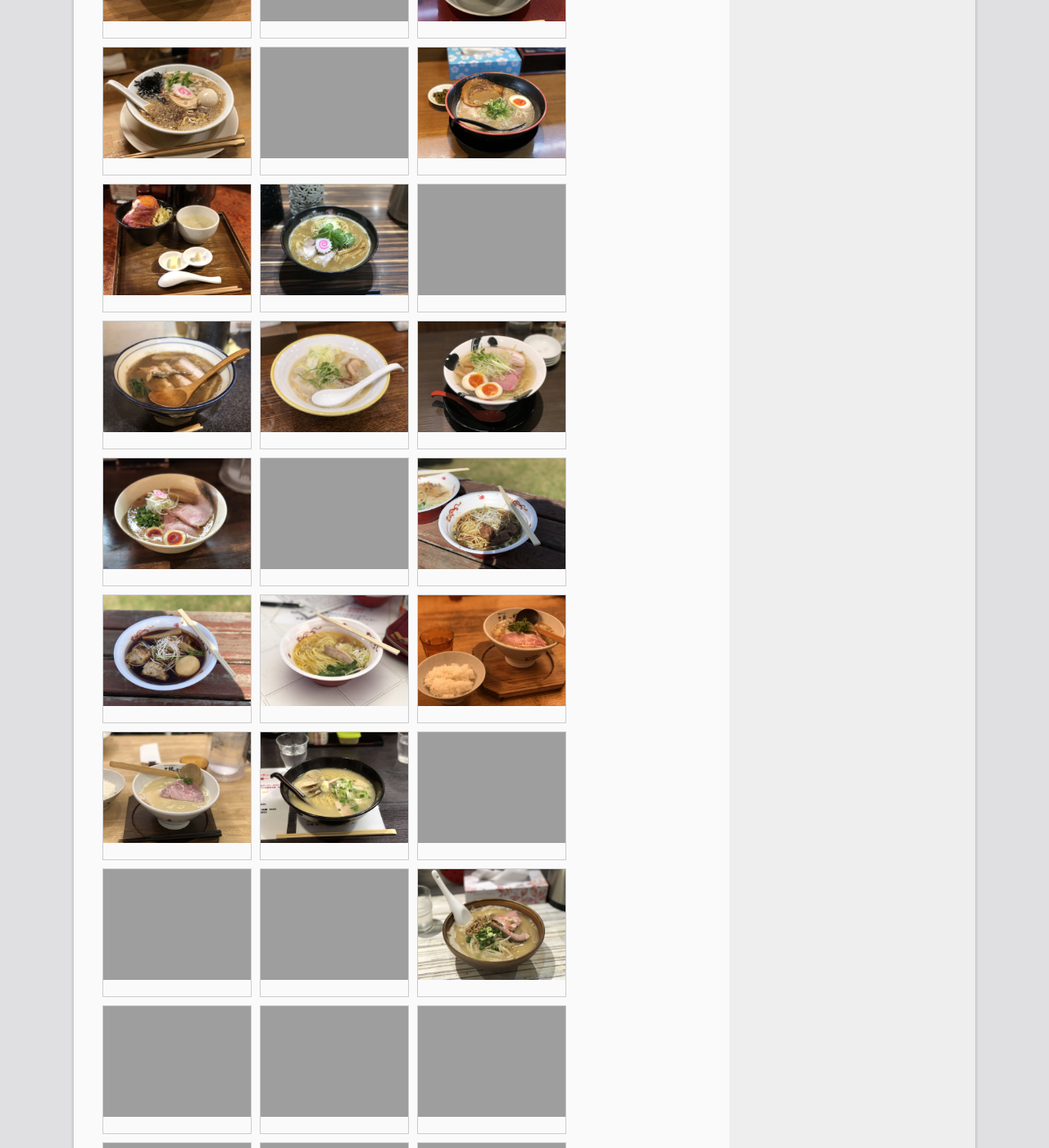
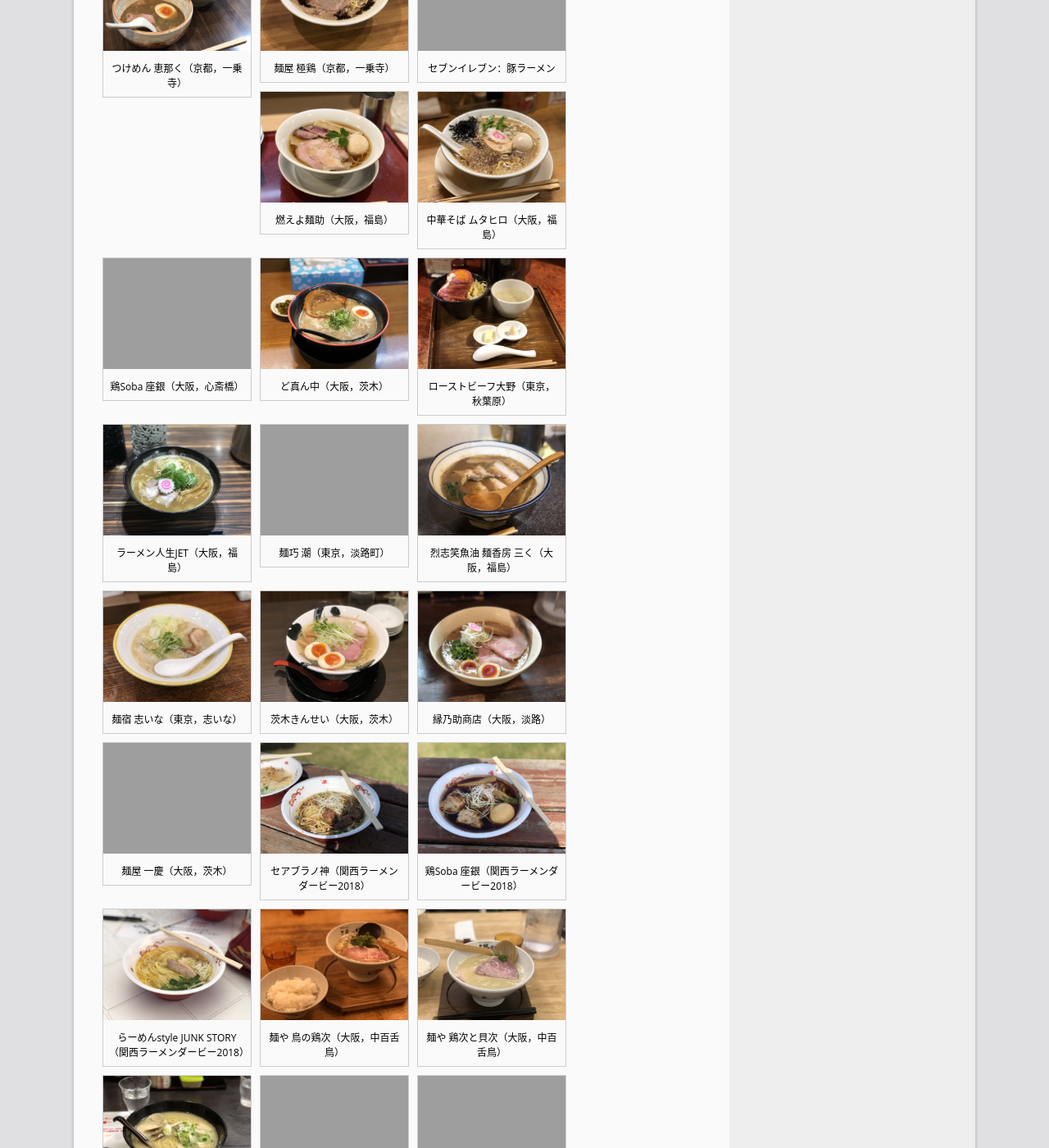
Before and after one commit to tanaka504/tanaka504.github.io, a Jekyll site: the page built from gallery.html, in a window 1280 px wide and 1400 px high, scrolled down 2168 px. Shown: the whole window at 82% size. Built offline with Jekyll 4.4.1, drawn with Linux system fonts in a browser that asks for light colours; some of the changed text lies outside the part shown.

Commit message:
update gallry

```diff
--- a/_data/gallery.json
+++ b/_data/gallery.json
@@ -77,238 +77,238 @@
   },
   {
     "image": "20190318_samurai.jpg",
-    "description": ""
+    "description": "Rojiura Curry SAMURAI（北海道，北22条）"
   },
   {
     "image": "20190318_yukikaze.jpg",
-    "description": ""
+    "description": "麺屋雪風（北海道，すすきの）"
   },
   {
     "image": "20190313_hanabi.jpg",
-    "description": ""
+    "description": "麺屋はなび（愛知，名古屋）"
   },
   {
     "image": "20190306_enaku.jpg",
-    "description": ""
+    "description": "つけめん 恵那く（京都，一乗寺）"
   },
   {
     "image": "20190306_gokkei.jpg",
-    "description": ""
+    "description": "麺屋 極鶏（京都，一乗寺）"
   },
   {
     "image": "20190305_seven.jpg",
-    "description": ""
+    "description": "セブンイレブン：豚ラーメン"
   },
   {
     "image": "20190221_moeyomensuke.jpg",
-    "description": ""
+    "description": "燃えよ麺助（大阪，福島）"
   },
   {
     "image": "20190217_mutahiro.jpg",
-    "description": ""
+    "description": "中華そば ムタヒロ（大阪，福島）"
   },
   {
     "image": "20190217_zagin.jpg",
-    "description": ""
+    "description": "鶏Soba 座銀（大阪，心斎橋）"
   },
   {
     "image": "20190210_domannaka.jpg",
-    "description": ""
+    "description": "ど真ん中（大阪，茨木）"
   },
   {
     "image": "20190204_ohno.jpg",
-    "description": ""
+    "description": "ローストビーフ大野（東京，秋葉原）"
   },
   {
     "image": "20190114_jet.jpg",
-    "description": ""
+    "description": "ラーメン人生JET（大阪，福島）"
   },
   {
     "image": "20181214_ushio.jpg",
-    "description": ""
+    "description": "麺巧 潮（東京，淡路町）"
   },
   {
     "image": "20181125_sanku.jpg",
-    "description": ""
+    "description": "烈志笑魚油 麺香房 三く（大阪，福島）"
   },
   {
     "image": "20181117_shiina.jpg",
-    "description": ""
+    "description": "麺宿 志いな（東京，志いな）",
   },
   {
     "image": "20181113_kinsei.jpg",
-    "description": ""
+    "description": "茨木きんせい（大阪，茨木）"
   },
   {
     "image": "20181104_ennnosuke.jpg",
-    "description": ""
+    "description": "縁乃助商店（大阪，淡路）"
   },
   {
     "image": "20181028_ikkei.jpg",
-    "description": ""
+    "description": "麺屋 一慶（大阪，茨木）"
   },
   {
     "image": "20181014_ramendarbie.jpg",
-    "description": ""
+    "description": "セアブラノ神（関西ラーメンダービー2018）"
   },
   {
     "image": "20181014_zagin.jpg",
-    "description": ""
+    "description": "鶏Soba 座銀（関西ラーメンダービー2018）"
   },
   {
     "image": "20181008_ramendarbie.jpg",
-    "description": ""
+    "description": "らーめんstyle JUNK STORY（関西ラーメンダービー2018）"
   },
   {
     "image": "20180930_keiji.jpg",
-    "description": ""
+    "description": "麺や 鳥の鶏次（大阪，中百舌鳥）"
   },
   {
     "image": "20180928_kaiji.jpg",
-    "description": ""
+    "description": "麺や 鶏次と貝次（大阪，中百舌鳥）"
   },
   {
     "image": "20180920_kai.jpg",
-    "description": ""
+    "description": "二代目はまぐりラーメン しえる（大阪，梅田）"
   },
   {
     "image": "20180912_anoramen.jpg",
-    "description": ""
+    "description": "アノラーメン製作所（奈良，富雄）"
   },
   {
     "image": "20180909_mushin.jpg",
-    "description": ""
+    "description": "つけ麺 無心（奈良，学園前）"
   },
   {
     "image": "20180908_mitsuba.jpg",
-    "description": ""
+    "description": "ラーメン家 みつ葉 the second（奈良，法隆寺）"
   },
   {
     "image": "20180907_miso.jpg",
-    "description": ""
+    "description": "らーめん春友流（奈良，新大宮）"
   },
   {
     "image": "20180903_mario.jpg",
-    "description": ""
+    "description": "まりお流らーめん（奈良，新大宮）"
   },
   {
     "image": "20180902_chidoru.jpg",
-    "description": ""
+    "description": "ドン・チードル（奈良，奈良）"
   },
   {
     "image": "20180901_noroma.jpg",
-    "description": ""
+    "description": "麺屋NOROMA（奈良，京終）"
   },
   {
     "image": "20180901_barom.jpg",
-    "description": ""
+    "description": "麺人 ばろむ庵（奈良，奈良）"
   },
   {
     "image": "20180826_fujimon.jpg",
-    "description": ""
+    "description": "ふじ門製麺（奈良，奈良）"
   },
   {
     "image": "20180826_sakura.jpg",
-    "description": ""
+    "description": "吉野葛佐久良（奈良，奈良）"
   },
   {
     "image": "20180825_fukukitaru.jpg",
-    "description": ""
+    "description": "うまい麺には福来たる（大阪，南方）"
   },
   {
     "image": "20180715_inoichi.jpg",
-    "description": ""
+    "description": "麺屋 猪一（京都，烏丸）"
   },
   {
     "image": "20180714_toyamablack.jpg",
-    "description": ""
+    "description": "麺家いろは（京都，京都）"
   },
   {
     "image": "20180701_yasube.jpg",
-    "description": ""
+    "description": "つけ麺屋 やすべえ（大阪，心斎橋）"
   },
   {
     "image": "20180701_bokkosi.jpg",
-    "description": ""
+    "description": "ぼっこ志（大阪，難波）"
   },
   {
     "image": "20180701_tensinya.jpg",
-    "description": ""
+    "description": "魂心家（大阪，難波）"
   },
   {
     "image": "20180519_boogie.jpg",
-    "description": ""
+    "description": "一乗寺ブギー（京都，一乗寺）"
   },
   {
     "image": "20180513_akamon.jpg",
-    "description": ""
+    "description": "東京大学（東京，本郷）：赤門ラーメン"
   },
   {
     "image": "20180504_bokkosi.jpg",
-    "description": ""
+    "description": "ぼっこ志（大阪，難波）"
   },
   {
     "image": "20180120_gokkei.jpg",
-    "description": ""
+    "description": "麺屋 極鶏（京都，一乗寺）"
   },
   {
     "image": "20180106_kadoya.jpg",
-    "description": ""
+    "description": "カドヤ食堂（大阪，西長堀）"
   },
   {
     "image": "20171217_oyamaya.jpg",
-    "description": ""
+    "description": "大山家（ラーメンEXPO2018）"
   },
   {
     "image": "20171217_domiso.jpg",
-    "description": ""
+    "description": "どみそ（ラーメンEXPO2018）"
   },
   {
     "image": "20171203_youji.jpg",
-    "description": ""
+    "description": "麺のようじ（大阪，日本橋）"
   },
   {
     "image": "20171123_masutani.jpg",
-    "description": ""
+    "description": "辛麺屋 桝元（京都，木屋町）"
   },
   {
     "image": "20171119_hanabi.jpg",
-    "description": ""
+    "description": "麺屋はなび（愛知，名古屋）"
   },
   {
     "image": "20171119_misen.jpg",
-    "description": ""
+    "description": "味仙（愛知，名古屋）"
   },
   {
     "image": "20171118_yabaton.jpg",
-    "description": ""
+    "description": "矢場とん（愛知，名古屋）"
   },
   {
     "image": "20171114_kusooyaji.jpg",
-    "description": ""
+    "description": "くそオヤジ最後のひとふり（大阪，十三）"
   },
   {
     "image": "20171015_toudai.jpg",
-    "description": ""
+    "description": "ラーメン東大（京都，京都駅）：徳島ラーメン"
   },
   {
     "image": "20171014_joroku.jpg",
-    "description": ""
+    "description": "丈六（関西ラーメンダービー2017）"
   },
   {
     "image": "20171014_junkstory.jpg",
-    "description": ""
+    "description": "らーめんstyle JUNK STORY × 贔だしや feat.横山太一の麺馬（関西ラーメンダービー2017）"
   },
   {
     "image": "20171008_tikyuukibo.jpg",
-    "description": ""
+    "description": "にっこうと豚人も地球規模で考えろ（関西ラーメンダービー2017）"
   },
   {
     "image": "20171008_menmichi.jpg",
-    "description": ""
+    "description": "麺創麺魂&世界が麺で満ちる時（関西ラーメンダービー2017）"
   },
   {
     "image": "20171008_touka.jpg",
-    "description": ""
+    "description": "鯛塩そば灯花（関西ラーメンダービー2017）"
   }
 ]
```
